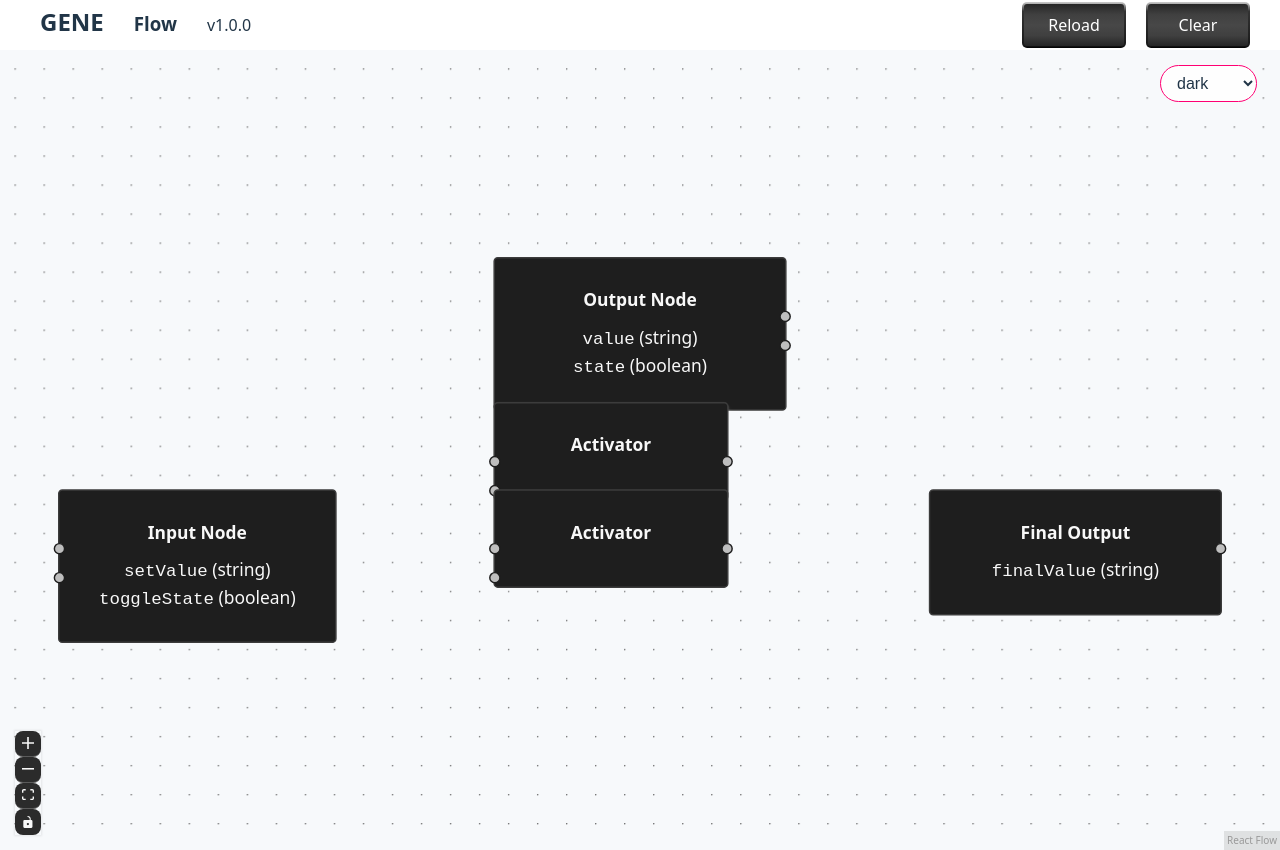
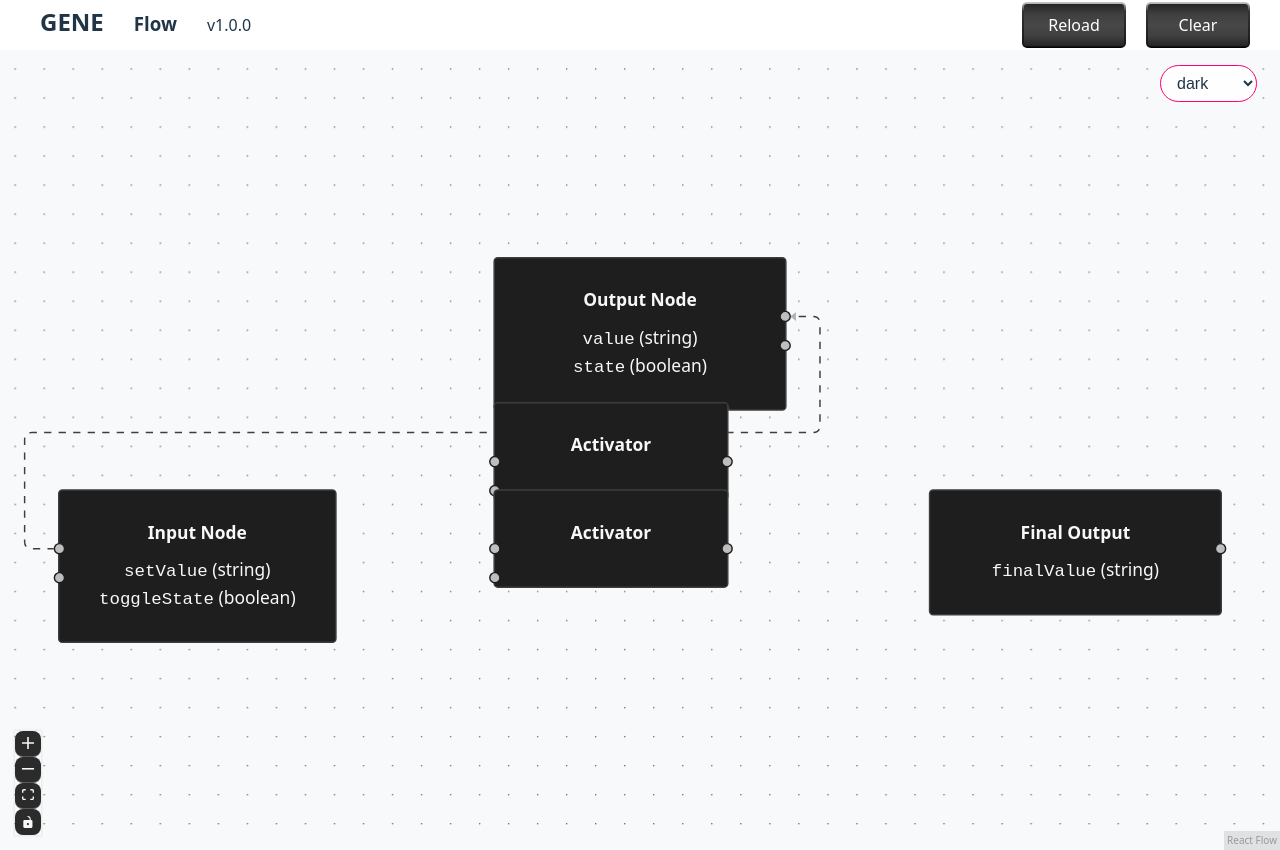
Before and after one commit to joeswagson/GENE, a React (Vite) app in the folder GENE.Flow/Frontend/: page / in a window 1280 px wide. Built offline with nearby package versions, Linux system fonts and the light colour scheme.

Commit message:
Use single file for generic nodes

```diff
--- a/GENE.Flow/Frontend/src/App.tsx
+++ b/GENE.Flow/Frontend/src/App.tsx
@@ -1,128 +1,90 @@
-import { useCallback, useState, type ChangeEventHandler } from 'react';
+import { useCallback, useState, type ChangeEventHandler } from "react";
 import {
     ReactFlow,
     Background,
     Controls,
-  MiniMap,
+    Panel,
+    addEdge,
+    reconnectEdge,
     useNodesState,
     useEdgesState,
-  reconnectEdge,
-  addEdge,
     Position,
-  MarkerType,
-  useNodes, ColorMode, Panel, StraightEdge, SmoothStepEdge,
-} from '@xyflow/react';
+    SmoothStepEdge,
+} from "@xyflow/react";
 
-import '@xyflow/react/dist/style.css';
-import './main.css'
+import "@xyflow/react/dist/style.css";
+import "./main.css";
 
-import { Header } from './static/Header';
+import { Header } from "./static/Header";
+import { SignalNode, OutputNode, BridgeNode } from "./nodes/Node";
+import { exampleNodes, exampleEdges } from "./exampleNodes";
+import { NodeData, EdgeData, DataType } from "./types";
+import { Globals } from "./static/global";
 
-import ResizableNode from './nodes/ResizableNode';
-import ResizableNodeSelected from './nodes/ResizableNodeSelected';
-import CustomResizerNode from './nodes/CustomResizerNode';
-import SignalNode from './nodes/SignalNode';
-import OutputNode from './nodes/OutputNode';
-import BridgeNode from './nodes/BridgeNode';
-import CustomEdge from './edges/CustomEdge';
-import { Globals } from './static/global';
-import { exampleNodes, exampleEdges } from './exampleNodes';
+// --- Node + edge types ---
+const nodeTypes = { SignalNode, OutputNode, BridgeNode };
+const edgeTypes = { default: SmoothStepEdge };
 
-
-const nodeTypes = {
-  ResizableNode,
-  ResizableNodeSelected,
-  CustomResizerNode,
-  SignalNode,
-  OutputNode,
-  BridgeNode,
+// --- Type compatibility ---
+const canConnect = (from: DataType, to: DataType) => {
+    if (from === to) return true;
+    const bridges = new Set(["string->boolean", "number->string", "object->boolean"]);
+    return bridges.has(`${from}->${to}`);
 };
 
-const edgeTypes = {
-  default: SmoothStepEdge,
-  custom: CustomEdge,
+// --- Helpers ---
+function getHandleType(nodeId: string, handleId: string, nodes: NodeData[]): DataType | null {
+    const node = nodes.find((n) => n.nodeId === nodeId);
+    if (!node) return null;
+    const all = [...(node.signals ?? []), ...(node.outputs ?? [])];
+    const method = all.find((m) => `${m.name}` === handleId.split("-").pop());
+    return method?.type ?? null;
 }
 
-const nodeDefaults = {
-  sourcePosition: Position.Right,
-  targetPosition: Position.Left,
-};
-/*
-const initialNodes = [
+// --- App ---
+const App = () => {
+    const [nodes, setNodes, onNodesChange] = useNodesState(exampleNodes);
+    const [edges, setEdges, onEdgesChange] = useEdgesState(exampleEdges);
+    const [colorMode, setColorMode] = useState<"dark" | "light" | "system">("dark");
+
+    const onChange: ChangeEventHandler<HTMLSelectElement> = (evt) =>
+        setColorMode(evt.target.value as "dark" | "light" | "system");
+
+    const onReconnect = useCallback(
+        (oldEdge: any, newConnection: any) => setEdges((eds) => reconnectEdge(oldEdge, newConnection, eds)),
+        []
+    );
+
+    const onConnect = useCallback(
+        (connection: any) => {
+            const fromType = getHandleType(connection.source, connection.sourceHandle, nodes);
+            const toType = getHandleType(connection.target, connection.targetHandle, nodes);
+            const valid = fromType !== null && toType !== null && canConnect(fromType, toType);
+
+            setEdges((eds) =>
+                addEdge(
                     {
-    id: '1',
-    type: 'OutputNode',
-    position: { x: 0, y:100 },
-    data: { label: 'default style 1' },
-    ...nodeDefaults,
+                        ...connection,
+                        data: { valid },
+                        style: valid
+                            ? undefined
+                            : { stroke: "#ff4d4f", strokeDasharray: "4 4" },
                     },
-  {
-    id: '2',
-    type: 'InputNode',
-    position: { x: 300, y: 0 },
-    data: { label: 'default style 2' },
-    ...nodeDefaults,
+                    eds
+                )
+            );
         },
-  {
-    id: '3',
-    type: 'InputNode',
-    position: { x: 300, y: 100 },
-    data: { label: 'default style 3' },
-    ...nodeDefaults,
+        [nodes]
+    );
+
+    const isValidConnection = useCallback(
+        (connection: any) => {
+            const fromType = getHandleType(connection.source, connection.sourceHandle, nodes);
+            const toType = getHandleType(connection.target, connection.targetHandle, nodes);
+            return fromType !== null && toType !== null && canConnect(fromType, toType);
         },
-  {
-    id: '4',
-    type: 'InputNode',
-    position: { x: 300, y: 200 },
-    data: { label: 'default style 4' },
-    ...nodeDefaults,
-  },
-];
-const initialEdges = [
-  {
-    id: 'e1-2',
-    source: '1',
-    target: '2',
-    animated: true,
-    markerEnd: { type: MarkerType.ArrowClosed },
-  },
-  {
-    id: 'e1-3',
-    source: '1',
-    target: '3',
-    markerEnd: { type: MarkerType.ArrowClosed },
-  },
-  {
-    id: 'e1-4',
-    source: '1',
-    target: '4',
-    markerEnd: { type: MarkerType.ArrowClosed },
-  },
-];
-*/
-const initialNodes = exampleNodes;
-const initialEdges = exampleEdges;
-
-const App = () => {
-  const LOCALS = {
-    snapGrid: 20
-  };
-
-  const [colorMode, setColorMode] = useState<ColorMode>('dark');
-  const [nodes, setNodes, onNodesChange] = useNodesState(initialNodes);
-  const [edges, setEdges, onEdgesChange] = useEdgesState([]);
-
-  const onChange: ChangeEventHandler<HTMLSelectElement> = (evt) => {
-    setColorMode(evt.target.value as ColorMode);
-  };
-
-  const onReconnect = useCallback((oldEdge, newConnection) => {
-    setEdges((eds) => reconnectEdge(oldEdge, newConnection, eds));
-  }, [setEdges]);
-
-  const onConnect = useCallback((connection) => {
-    setEdges((eds) => addEdge(connection, eds));
-  }, [setEdges]);
+        [nodes]
+    );
 
     Globals.Nodes = nodes;
 
@@ -138,20 +100,16 @@ const App = () => {
                 onEdgesChange={onEdgesChange}
                 onReconnect={onReconnect}
                 onConnect={onConnect}
-        snapGrid={[LOCALS.snapGrid, LOCALS.snapGrid]}
+                isValidConnection={isValidConnection}
+                snapGrid={[20, 20]}
+                snapToGrid
                 colorMode={colorMode}
-        snapToGrid
                 fitView
             >
                 <Controls />
                 <Background />
-
                 <Panel position="top-right">
-          <select
-              className="xy-theme__select"
-              onChange={onChange}
-              data-testid="colormode-select"
-          >
+                    <select className="xy-theme__select" onChange={onChange} data-testid="colormode-select">
                         <option value="dark">dark</option>
                         <option value="light">light</option>
                         <option value="system">system</option>
--- a/GENE.Flow/Frontend/src/nodes/BridgeNode.tsx
+++ /dev/null
@@ -1,27 +0,0 @@
-import { memo } from 'react';
-import { Handle, Position, NodeResizer } from '@xyflow/react';
-import {NodeData, SignalTypes} from '../types';
-import { handleY } from './YHandler';
-import {CreateTitle, Handles, Labels} from "./NodeDefaults";
-
-interface BridgeNodeProps {
-    data: NodeData;
-    selected: boolean;
-}
-
-const BridgeNode = ({ data, selected }: BridgeNodeProps) => {
-    return (
-        <>
-            <NodeResizer minWidth={120} minHeight={60} isVisible={selected} />
-
-            {Handles(data.signals, {type: SignalTypes.SIGNAL})}
-            {Handles(data.outputs, {type: SignalTypes.OUTPUT})}
-
-            <div style={{ padding: 10, minWidth: 120 }}>
-                {CreateTitle(data)}
-            </div>
-        </>
-    );
-};
-
-export default memo(BridgeNode);
--- /dev/null
+++ b/GENE.Flow/Frontend/src/nodes/Node.tsx
@@ -0,0 +1,40 @@
+import { memo } from "react";
+import { NodeResizer } from "@xyflow/react";
+import { NodeData, SignalTypes } from "../types";
+import { CreateTitle, Handles, Labels } from "./NodeDefaults";
+
+interface NodeProps {
+    data: NodeData;
+    selected: boolean;
+}
+
+export const SignalNode = memo(({ data, selected }: NodeProps) => (
+    <>
+        <NodeResizer minWidth={150} minHeight={80} isVisible={selected} />
+        {Handles(data.signals ?? [], { type: SignalTypes.SIGNAL })}
+        <div style={{ padding: 10, minWidth: 150 }}>
+            {CreateTitle(data)}
+            {Labels(data.signals ?? [])}
+        </div>
+    </>
+));
+
+export const OutputNode = memo(({ data, selected }: NodeProps) => (
+    <>
+        <NodeResizer minWidth={160} minHeight={40} isVisible={selected} />
+        {Handles(data.outputs ?? [], { type: SignalTypes.OUTPUT })}
+        <div style={{ padding: 10, minWidth: 160 }}>
+            {CreateTitle(data)}
+            {Labels(data.outputs ?? [])}
+        </div>
+    </>
+));
+
+export const BridgeNode = memo(({ data, selected }: NodeProps) => (
+    <>
+        <NodeResizer minWidth={120} minHeight={60} isVisible={selected} />
+        {Handles(data.signals ?? [], { type: SignalTypes.SIGNAL })}
+        {Handles(data.outputs ?? [], { type: SignalTypes.OUTPUT })}
+        <div style={{ padding: 10, minWidth: 120 }}>{CreateTitle(data)}</div>
+    </>
+));
--- a/GENE.Flow/Frontend/src/nodes/OutputNode.tsx
+++ /dev/null
@@ -1,28 +0,0 @@
-import {memo} from 'react';
-import {Handle, Position, NodeResizer} from '@xyflow/react';
-import {NodeData, SignalTypes} from '../types';
-import {handleY} from './YHandler';
-import {CreateTitle, Handles, Labels} from "./NodeDefaults";
-
-interface OutputNodeProps {
-    data: NodeData;
-    selected: boolean;
-}
-
-const OutputNode = ({data, selected}: OutputNodeProps) => {
-    return (
-        <>
-            <NodeResizer minWidth={160} minHeight={40} isVisible={selected}/>
-
-            {Handles(data.outputs, {type: SignalTypes.OUTPUT})}
-
-            <div style={{padding: 10, minWidth: 160}}>
-                {CreateTitle(data)}
-
-                {Labels(data.outputs)}
-            </div>
-        </>
-    );
-};
-
-export default memo(OutputNode);
--- a/GENE.Flow/Frontend/src/nodes/SignalNode.tsx
+++ /dev/null
@@ -1,27 +0,0 @@
-import {memo} from 'react';
-import {NodeResizer, Position} from '@xyflow/react';
-import {NodeData, SignalTypes} from '../types';
-import {CreateTitle, Handles, Labels} from "./NodeDefaults";
-
-interface SignalNodeProps {
-    data: NodeData;
-    selected: boolean;
-}
-
-const SignalNode = ({ data, selected }: SignalNodeProps) => {
-    return (
-        <>
-            <NodeResizer minWidth={150} minHeight={80} isVisible={selected} />
-
-            {Handles(data.signals, {type: SignalTypes.SIGNAL})}
-
-            <div style={{ padding: 10, minWidth: 150 }}>
-                {CreateTitle(data)}
-
-                {Labels(data.signals)}
-            </div>
-        </>
-    );
-};
-
-export default memo(SignalNode);
```
Lines whose indentation alone changed are shown as unchanged.
